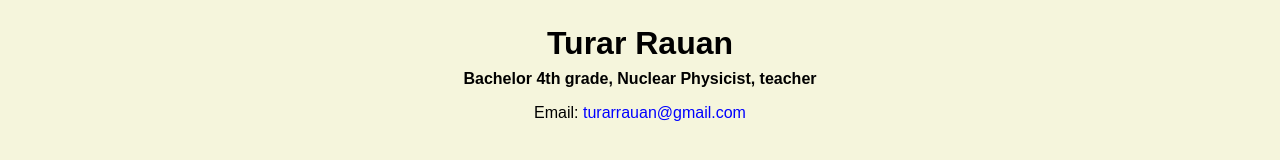
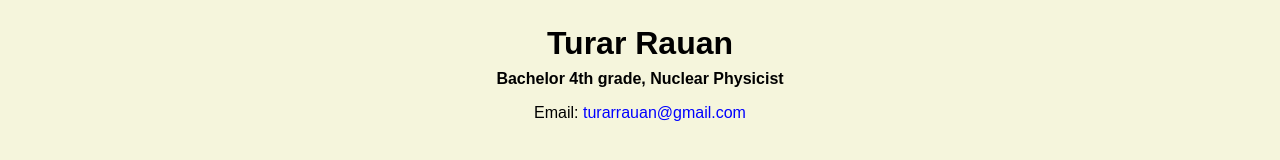
Before and after one commit to turarrauan/turarrauan.github.io, a plain HTML site: page resume.html in a window 1280 px wide. Shown: the part 462-622 px from the top of the page. Drawn offline with Linux system fonts and the light colour scheme.

Commit message:
Add files via upload

```diff
--- a/resume.html
+++ b/resume.html
@@ -20,7 +20,7 @@
     <img src="images\Turar Rauan's headshot.jpg" alt="Turar Rauan's headshot" width="20%">
 
     <h1>Turar Rauan</h1>
-    <h4>Bachelor 4th grade, Nuclear Physicist, teacher</h4>
+    <h4>Bachelor 4th grade, Nuclear Physicist</h4>
 
     <p>Email: <a href="mailto:turarrauan@gmail.com" target="_blank">turarrauan@gmail.com</a></p>
     <!-- don't post physical address, personal phone number or other personal information on the web! -->
```
